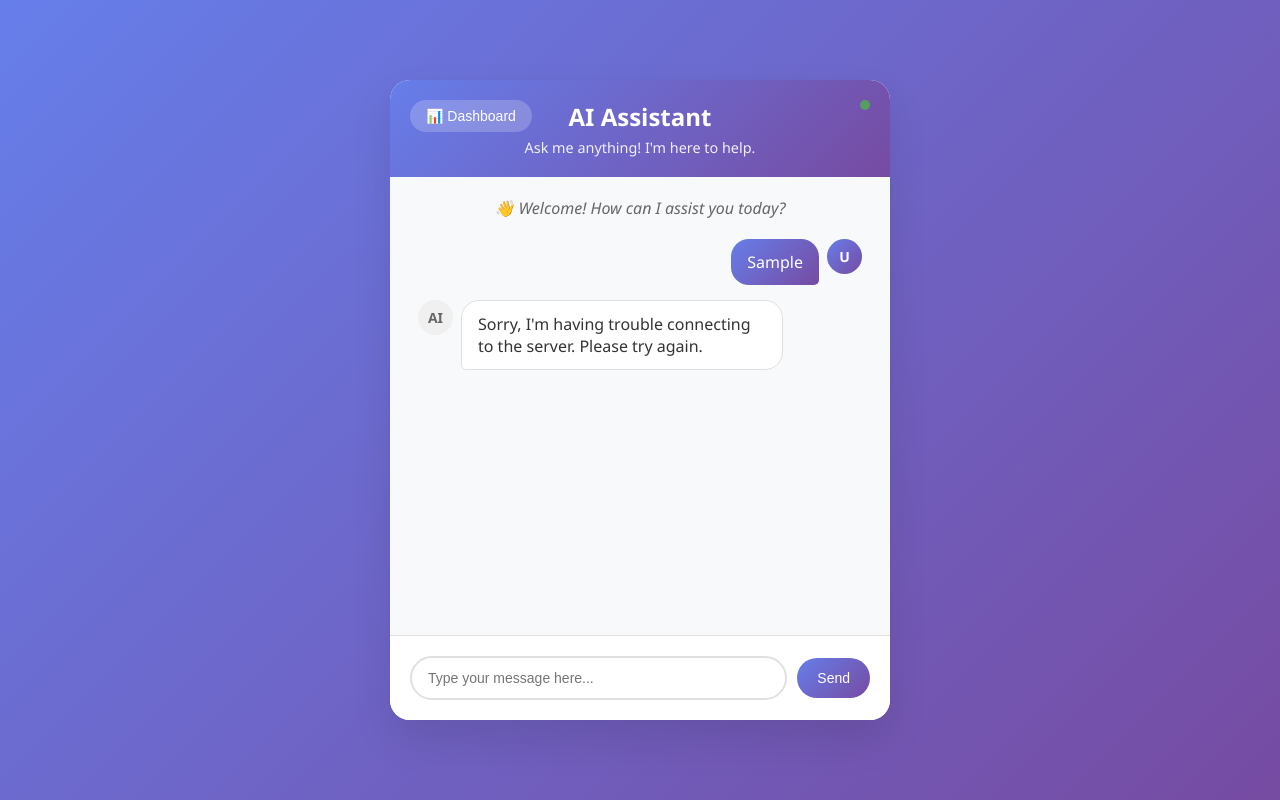
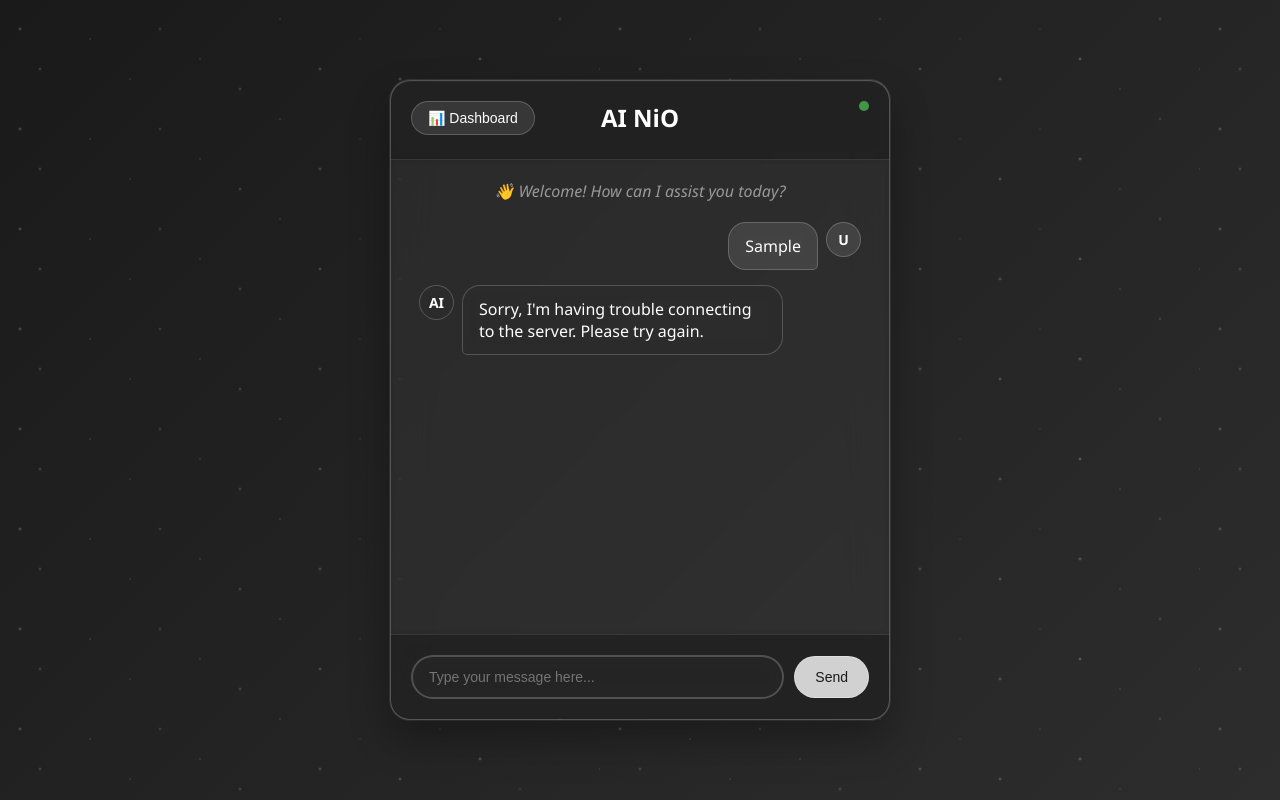
Before and after one commit to Nio-12/AI-Agent-Nio, a website: page index.html in a window 1280 px wide. Both pictures are taken after typing "Sample" into the empty fields and a click on the button "Send". Drawn offline with Linux system fonts and the light colour scheme; no server answers.

Commit message:
upload styles

```diff
--- a/index.html
+++ b/index.html
@@ -11,8 +11,7 @@
         <div class="chat-header">
             <div class="status-indicator"></div>
             <button class="dashboard-button" onclick="goToDashboard()">📊 Dashboard</button>
-            <h1>AI Assistant</h1>
-            <p>Ask me anything! I'm here to help.</p>
+            <h1>AI NiO</h1>
         </div>
 
         <div class="chat-messages" id="chatMessages">
--- a/styles.css
+++ b/styles.css
@@ -6,31 +6,107 @@
 
 body {
     font-family: 'Segoe UI', Tahoma, Geneva, Verdana, sans-serif;
-    background: linear-gradient(135deg, #667eea 0%, #764ba2 100%);
+    background: linear-gradient(135deg, #1a1a1a 0%, #2d2d2d 100%);
     height: 100vh;
     display: flex;
     justify-content: center;
     align-items: center;
+    color: #ffffff;
+    position: relative;
+    overflow: hidden;
+}
+
+/* Animated background particles */
+body::before {
+    content: '';
+    position: absolute;
+    top: 0;
+    left: 0;
+    width: 100%;
+    height: 100%;
+    background:
+        radial-gradient(2px 2px at 20px 30px, rgba(255, 255, 255, 0.8), transparent),
+        radial-gradient(2px 2px at 40px 70px, rgba(255, 255, 255, 0.6), transparent),
+        radial-gradient(1px 1px at 90px 40px, rgba(255, 255, 255, 0.9), transparent),
+        radial-gradient(1px 1px at 130px 80px, rgba(255, 255, 255, 0.7), transparent),
+        radial-gradient(2px 2px at 160px 30px, rgba(255, 255, 255, 0.5), transparent),
+        radial-gradient(1px 1px at 200px 60px, rgba(255, 255, 255, 0.8), transparent),
+        radial-gradient(2px 2px at 240px 90px, rgba(255, 255, 255, 0.6), transparent),
+        radial-gradient(1px 1px at 280px 20px, rgba(255, 255, 255, 0.9), transparent),
+        radial-gradient(2px 2px at 320px 70px, rgba(255, 255, 255, 0.7), transparent),
+        radial-gradient(1px 1px at 360px 40px, rgba(255, 255, 255, 0.5), transparent),
+        radial-gradient(2px 2px at 400px 80px, rgba(255, 255, 255, 0.8), transparent),
+        radial-gradient(1px 1px at 440px 30px, rgba(255, 255, 255, 0.6), transparent),
+        radial-gradient(2px 2px at 480px 60px, rgba(255, 255, 255, 0.9), transparent),
+        radial-gradient(1px 1px at 520px 90px, rgba(255, 255, 255, 0.7), transparent),
+        radial-gradient(2px 2px at 560px 20px, rgba(255, 255, 255, 0.5), transparent),
+        radial-gradient(1px 1px at 600px 70px, rgba(255, 255, 255, 0.8), transparent);
+    background-repeat: repeat;
+    background-size: 600px 100px;
+    animation: sparkle 8s linear infinite;
+    z-index: 0;
+}
+
+@keyframes sparkle {
+    0% {
+        transform: translateY(0px);
+        opacity: 0.3;
+    }
+    25% {
+        opacity: 0.8;
+    }
+    50% {
+        transform: translateY(-20px);
+        opacity: 0.5;
+    }
+    75% {
+        opacity: 0.9;
+    }
+    100% {
+        transform: translateY(-40px);
+        opacity: 0.3;
+    }
 }
 
 .chat-container {
     width: 90%;
     max-width: 500px;
     height: 80vh;
-    background: white;
+    background: rgba(128, 128, 128, 0.1);
+    backdrop-filter: blur(20px);
+    -webkit-backdrop-filter: blur(20px);
     border-radius: 20px;
-    box-shadow: 0 20px 40px rgba(0, 0, 0, 0.1);
+    box-shadow:
+        0 20px 40px rgba(0, 0, 0, 0.3),
+        0 0 0 1px rgba(255, 255, 255, 0.1),
+        inset 0 1px 0 rgba(255, 255, 255, 0.2);
     display: flex;
     flex-direction: column;
     overflow: hidden;
+    border: 1px solid rgba(255, 255, 255, 0.2);
+    position: relative;
+    z-index: 1;
+    transition: all 0.3s ease;
+}
+
+.chat-container:hover {
+    border: 1px solid rgba(255, 255, 255, 0.5);
+    box-shadow:
+        0 20px 40px rgba(0, 0, 0, 0.3),
+        0 0 0 1px rgba(255, 255, 255, 0.3),
+        inset 0 1px 0 rgba(255, 255, 255, 0.2),
+        0 0 20px rgba(255, 255, 255, 0.2);
 }
 
 .chat-header {
-    background: linear-gradient(135deg, #667eea 0%, #764ba2 100%);
+    background: rgba(30, 30, 30, 0.8);
+    backdrop-filter: blur(10px);
+    -webkit-backdrop-filter: blur(10px);
     color: white;
     padding: 20px;
     text-align: center;
     position: relative;
+    border-bottom: 1px solid rgba(255, 255, 255, 0.1);
 }
 
 .chat-header h1 {
@@ -64,7 +140,9 @@ body {
     flex: 1;
     padding: 20px;
     overflow-y: auto;
-    background: #f8f9fa;
+    background: rgba(30, 30, 30, 0.3);
+    backdrop-filter: blur(5px);
+    -webkit-backdrop-filter: blur(5px);
 }
 
 .message {
@@ -90,15 +168,20 @@ body {
 }
 
 .message.user .message-content {
-    background: linear-gradient(135deg, #667eea 0%, #764ba2 100%);
+    background: rgba(74, 74, 74, 0.8);
+    backdrop-filter: blur(10px);
+    -webkit-backdrop-filter: blur(10px);
     color: white;
     border-bottom-right-radius: 5px;
+    border: 1px solid rgba(255, 255, 255, 0.2);
 }
 
 .message.bot .message-content {
-    background: white;
-    color: #333;
-    border: 1px solid #e0e0e0;
+    background: rgba(45, 45, 45, 0.8);
+    backdrop-filter: blur(10px);
+    -webkit-backdrop-filter: blur(10px);
+    color: #ffffff;
+    border: 1px solid rgba(255, 255, 255, 0.2);
     border-bottom-left-radius: 5px;
 }
 
@@ -115,19 +198,27 @@ body {
 }
 
 .message.user .message-avatar {
-    background: linear-gradient(135deg, #667eea 0%, #764ba2 100%);
+    background: rgba(74, 74, 74, 0.8);
+    backdrop-filter: blur(10px);
+    -webkit-backdrop-filter: blur(10px);
     color: white;
+    border: 1px solid rgba(255, 255, 255, 0.2);
 }
 
 .message.bot .message-avatar {
-    background: #f0f0f0;
-    color: #666;
+    background: rgba(45, 45, 45, 0.8);
+    backdrop-filter: blur(10px);
+    -webkit-backdrop-filter: blur(10px);
+    color: #ffffff;
+    border: 1px solid rgba(255, 255, 255, 0.2);
 }
 
 .chat-input-container {
     padding: 20px;
-    background: white;
-    border-top: 1px solid #e0e0e0;
+    background: rgba(30, 30, 30, 0.8);
+    backdrop-filter: blur(10px);
+    -webkit-backdrop-filter: blur(10px);
+    border-top: 1px solid rgba(255, 255, 255, 0.1);
 }
 
 .chat-input-wrapper {
@@ -139,31 +230,57 @@ body {
 .chat-input {
     flex: 1;
     padding: 12px 16px;
-    border: 2px solid #e0e0e0;
+    border: 2px solid rgba(255, 255, 255, 0.2);
     border-radius: 25px;
     outline: none;
     font-size: 14px;
-    transition: border-color 0.3s ease;
+    transition: all 0.3s ease;
+    background: rgba(45, 45, 45, 0.5);
+    backdrop-filter: blur(10px);
+    -webkit-backdrop-filter: blur(10px);
+    color: #ffffff;
 }
 
 .chat-input:focus {
-    border-color: #667eea;
+    border-color: rgba(255, 255, 255, 0.5);
+    box-shadow: 0 0 15px rgba(255, 255, 255, 0.2);
+}
+
+/* Tắt glow của chat-container khi focus vào input */
+.chat-container:has(.chat-input:focus) {
+    border: 1px solid rgba(255, 255, 255, 0.2);
+    box-shadow:
+        0 20px 40px rgba(0, 0, 0, 0.3),
+        0 0 0 1px rgba(255, 255, 255, 0.1),
+        inset 0 1px 0 rgba(255, 255, 255, 0.2);
+}
+
+.chat-container:has(.chat-input:focus):hover {
+    border: 1px solid rgba(255, 255, 255, 0.2);
+    box-shadow:
+        0 20px 40px rgba(0, 0, 0, 0.3),
+        0 0 0 1px rgba(255, 255, 255, 0.1),
+        inset 0 1px 0 rgba(255, 255, 255, 0.2);
 }
 
 .send-button {
-    background: linear-gradient(135deg, #667eea 0%, #764ba2 100%);
-    color: white;
-    border: none;
+    background: rgba(255, 255, 255, 0.8);
+    backdrop-filter: blur(10px);
+    -webkit-backdrop-filter: blur(10px);
+    color: #1a1a1a;
+    border: 1px solid rgba(255, 255, 255, 0.3);
     padding: 12px 20px;
     border-radius: 25px;
     cursor: pointer;
     font-size: 14px;
     font-weight: 500;
-    transition: transform 0.2s ease;
+    transition: all 0.3s ease;
 }
 
 .send-button:hover {
     transform: scale(1.05);
+    background: rgba(255, 255, 255, 0.9);
+    box-shadow: 0 0 20px rgba(255, 255, 255, 0.4);
 }
 
 .send-button:active {
@@ -173,8 +290,10 @@ body {
 .typing-indicator {
     display: none;
     padding: 12px 16px;
-    background: white;
-    border: 1px solid #e0e0e0;
+    background: rgba(45, 45, 45, 0.8);
+    backdrop-filter: blur(10px);
+    -webkit-backdrop-filter: blur(10px);
+    border: 1px solid rgba(255, 255, 255, 0.2);
     border-radius: 18px;
     border-bottom-left-radius: 5px;
     margin-bottom: 15px;
@@ -189,7 +308,7 @@ body {
 .typing-dot {
     width: 8px;
     height: 8px;
-    background: #999;
+    background: #ffffff;
     border-radius: 50%;
     animation: typing 1.4s infinite ease-in-out;
 }
@@ -204,7 +323,7 @@ body {
 
 .welcome-message {
     text-align: center;
-    color: #666;
+    color: #999;
     font-style: italic;
     margin-bottom: 20px;
 }
@@ -213,8 +332,8 @@ body {
             position: absolute;
             top: 20px;
             left: 20px;
-            background: rgba(255, 255, 255, 0.2);
-            border: none;
+            background: rgba(255, 255, 255, 0.1);
+            border: 1px solid rgba(255, 255, 255, 0.2);
             color: white;
             padding: 8px 16px;
             border-radius: 20px;
@@ -224,7 +343,7 @@ body {
         }
 
         .dashboard-button:hover {
-            background: rgba(255, 255, 255, 0.3);
+            background: rgba(255, 255, 255, 0.2);
         }
 
         @media (max-width: 600px) {
```
